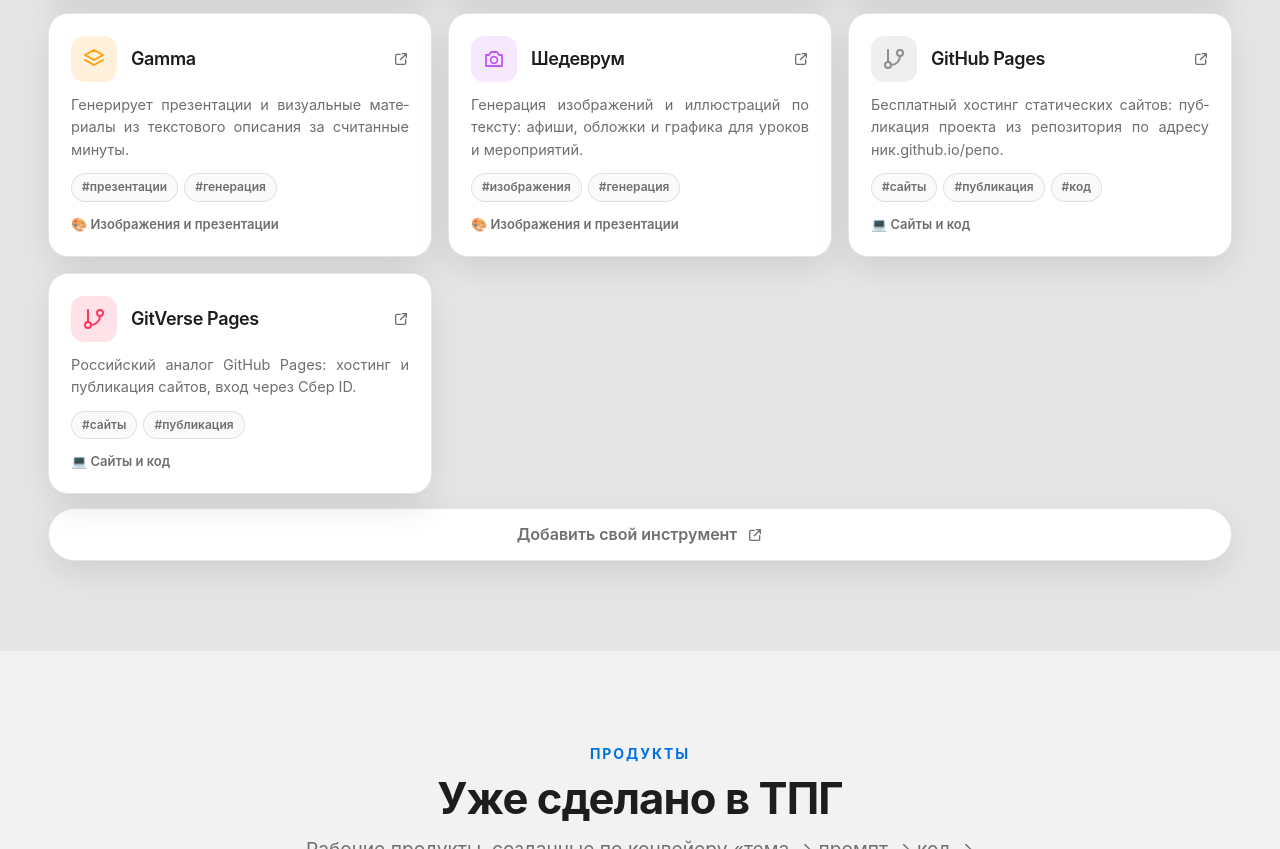
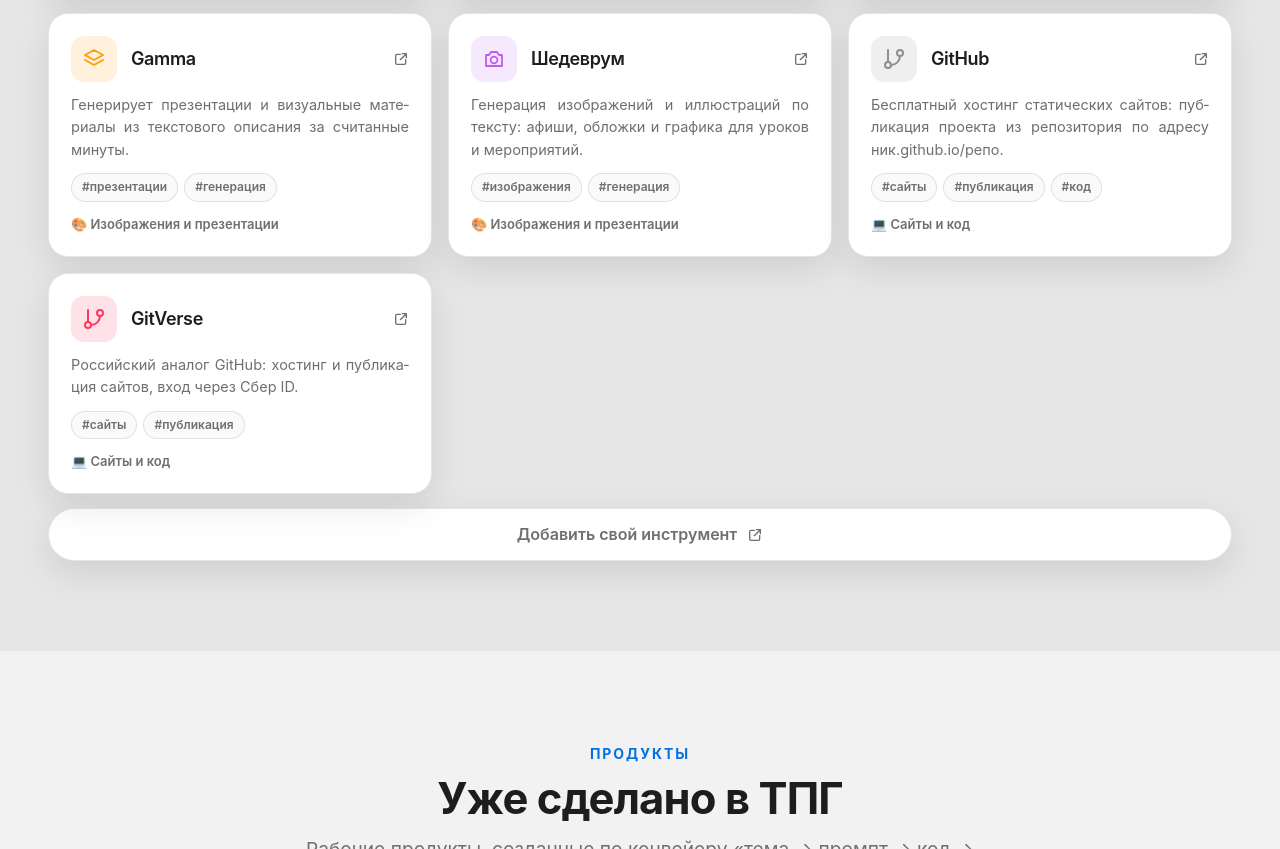
Before and after one commit to mmmaslikov/point-ai, a plain HTML site: page index.html in a window 1280 px wide. Shown: the part 6311-7160 px from the top of the page. Drawn offline with Linux system fonts and the light colour scheme.

Commit message:
Update index.html

```diff
--- a/index.html
+++ b/index.html
@@ -447,7 +447,7 @@ const SERVICES = [
   { name:"Qwen", url:"https://chat.qwen.ai/", color:"#0a84ff", icon:"dev", cat:"text",
     tags:["генерация","промпты","код","сайты"],
     desc:"Чат-бот, который генерирует тексты, код и целые одностраничные сайты по описанию задачи. Уверенно работает с русским языком и сложными многошаговыми запросами." },
-  { name:"GigaChat", url:"https://gigachat.sberbank.ru/", color:"#30d158", icon:"bot", cat:"text",
+  { name:"GigaChat", url:"https://giga.chat/", color:"#30d158", icon:"bot", cat:"text",
     tags:["генерация","промпты"],
     desc:"Русскоязычная модель от Сбера: тексты, идеи, промпты и работа с документами." },
   { name:"DeepSeek", url:"https://chat.deepseek.com/", color:"#5e5ce6", icon:"eye", cat:"data",
@@ -459,12 +459,12 @@ const SERVICES = [
   { name:"Шедеврум", url:"https://shedevrum.ai/", color:"#bf5af2", icon:"cam", cat:"visual",
     tags:["изображения","генерация"],
     desc:"Генерация изображений и иллюстраций по тексту: афиши, обложки и графика для уроков и мероприятий." },
-  { name:"GitHub Pages", url:"https://github.com/", color:"#8e8e93", icon:"git", cat:"web",
+  { name:"GitHub", url:"https://github.com/", color:"#8e8e93", icon:"git", cat:"web",
     tags:["сайты","публикация","код"],
     desc:"Бесплатный хостинг статических сайтов: публикация проекта из репозитория по адресу ник.github.io/репо." },
-  { name:"GitVerse Pages", url:"https://gitverse.ru/", color:"#ff375f", icon:"git", cat:"web",
+  { name:"GitVerse", url:"https://gitverse.ru/", color:"#ff375f", icon:"git", cat:"web",
     tags:["сайты","публикация"],
-    desc:"Российский аналог GitHub Pages: хостинг и публикация сайтов, вход через Сбер ID." }
+    desc:"Российский аналог GitHub: хостинг и публикация сайтов, вход через Сбер ID." }
 ];
 
 const PRODUCTS = [
```
